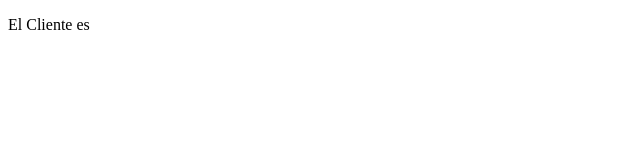
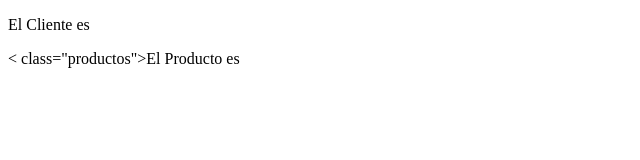
Before and after one commit to jwalor/azure-workshop, a plain HTML site: page index.html in a window 1280 px wide. Shown: the whole page, without its empty margins (0-640 px from the left). Drawn offline with nearby package versions, Linux system fonts and the light colour scheme; no server answers.

Commit message:
Update index.html

```diff
--- a/index.html
+++ b/index.html
@@ -11,7 +11,7 @@
 	<body>
 		    <div>
 			           <p class="clientes">El Cliente es </p>
-				         <!-- < class="productos">El Producto es </p> -->
+				         < class="productos">El Producto es </p>
 					     </div>
 	</body>
 </html>
```
